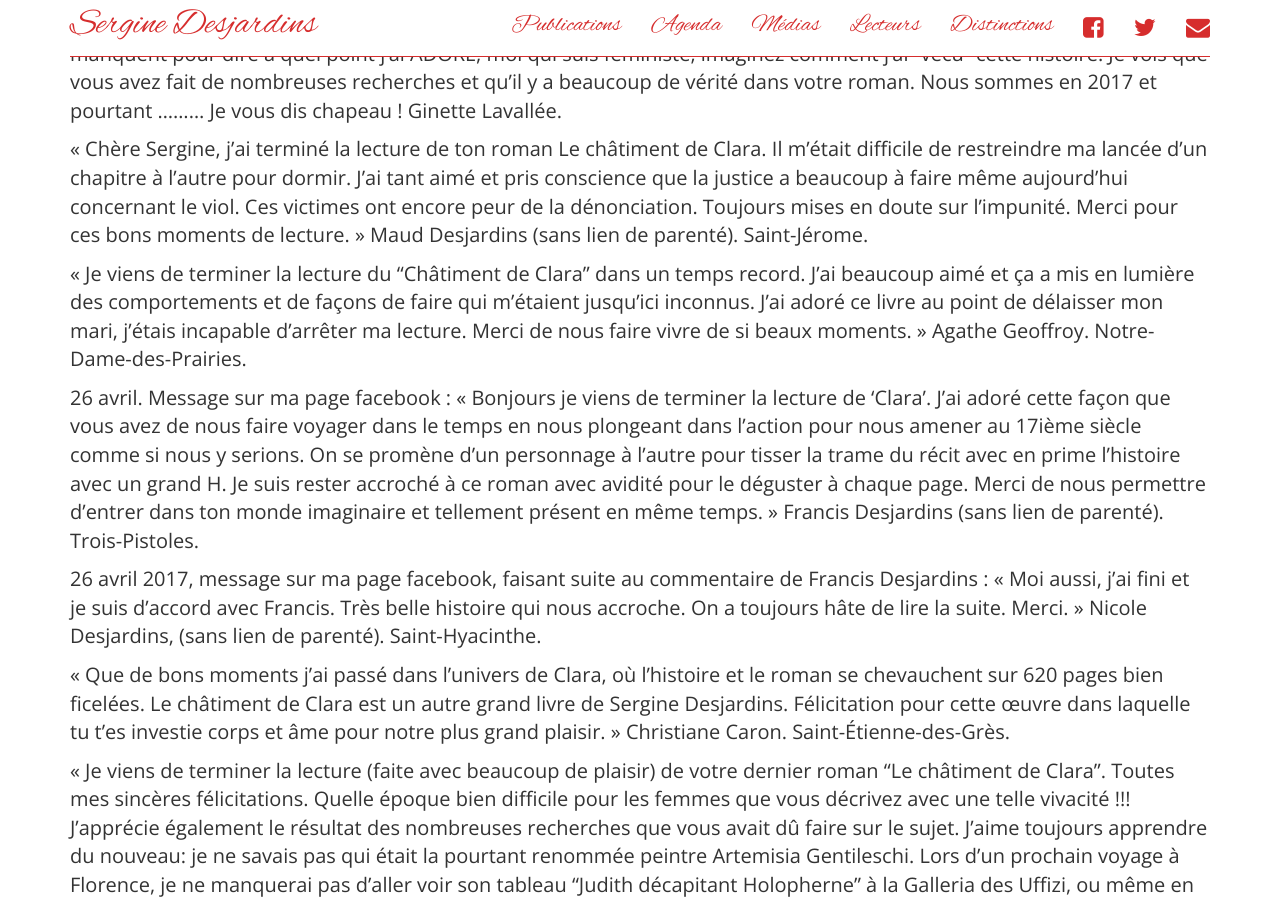
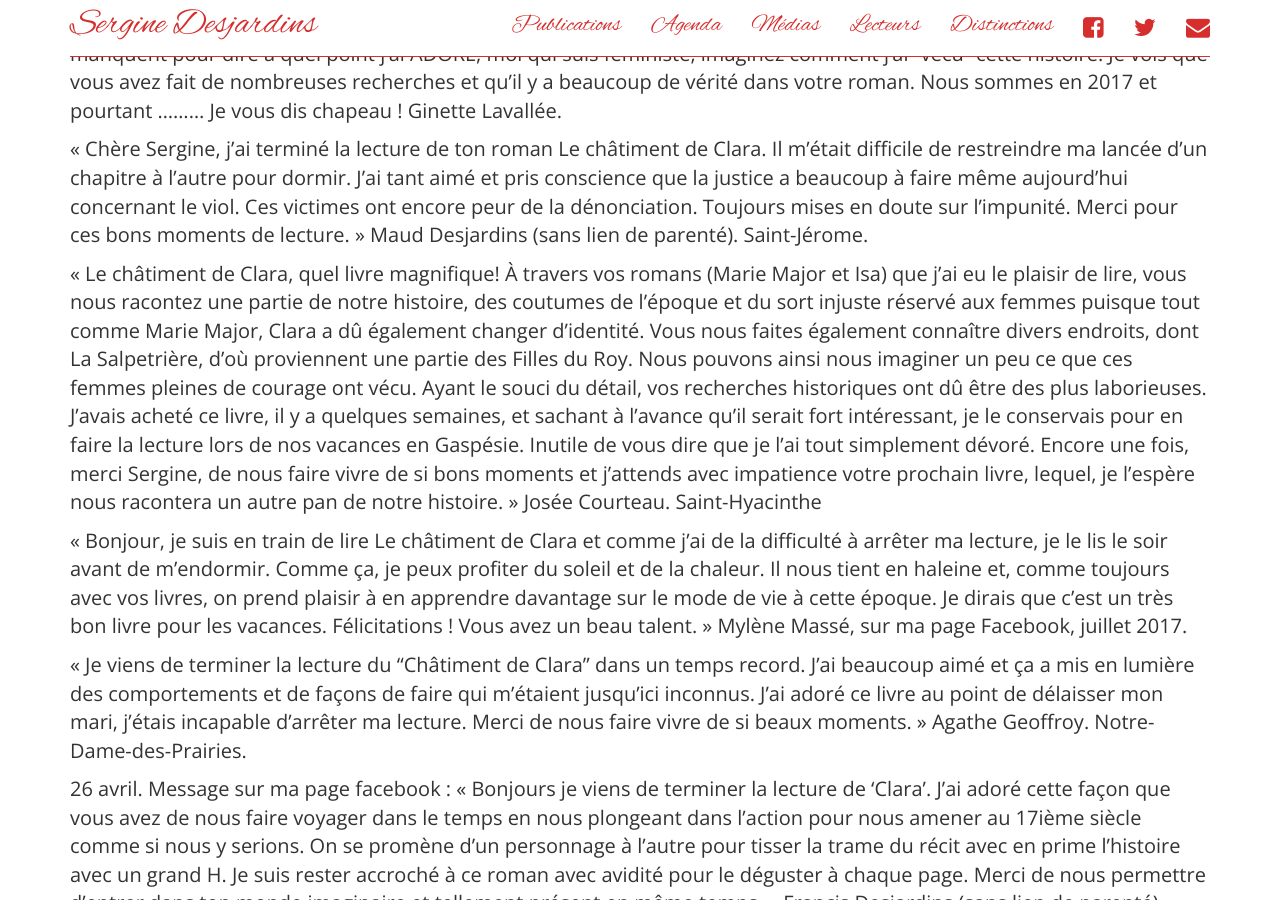
Before and after one commit to serginedesjardins/serginedesjardins.github.io, a Jekyll site: the page built from lecteurs.md, in a window 1280 px wide and 900 px high, scrolled down 2612 px. Built offline with Jekyll 4.4.1, drawn with Linux system fonts in a browser that asks for light colours; nearby versions of some CDN libraries; some of the changed text lies outside the part shown.

Commit message:
2 pour Clara, 1 Robertine, 1 Major

```diff
--- a/lecteurs.md
+++ b/lecteurs.md
@@ -39,6 +39,10 @@ Tu as tellement vécu dans ta tête dans ce Paris du 17ième siècle j’ai la c
 « Madame! Madame! Madame! Que puis-je dire? OUF! WOW. Ouf:  toute une histoire! Wow: époustouflant! Les mots me manquent pour dire à quel point j'ai ADORĖ; moi qui suis féministe, imaginez comment j'ai "vécu" cette histoire.  Je vois que vous avez fait de nombreuses recherches et qu'il y a beaucoup de vérité dans votre roman. Nous sommes en 2017 et pourtant ......... Je vous dis chapeau  ! Ginette Lavallée.
 
 « Chère Sergine, j’ai terminé la lecture de ton roman Le châtiment de Clara. Il m’était difficile de restreindre ma lancée d’un chapitre à l’autre pour dormir. J’ai tant aimé et pris conscience que la justice a beaucoup à faire même aujourd’hui concernant le viol. Ces victimes ont encore peur de la dénonciation. Toujours mises en doute sur l’impunité. Merci pour ces bons moments de lecture. » Maud Desjardins (sans lien de parenté). Saint-Jérome.
+
+« Le châtiment de Clara, quel livre magnifique! À travers vos romans (Marie Major et Isa) que j'ai eu le plaisir de lire, vous nous racontez une partie de notre histoire, des coutumes de l'époque et du sort injuste réservé aux femmes puisque tout comme Marie Major, Clara a dû également changer d'identité. Vous nous faites également connaître divers endroits, dont La Salpetrière, d'où proviennent une partie des Filles du Roy. Nous pouvons ainsi nous imaginer un peu ce que ces femmes pleines de courage ont vécu. Ayant le souci du détail, vos recherches historiques ont dû être des plus laborieuses. J'avais acheté ce livre, il y a quelques semaines, et sachant à l'avance qu'il serait fort intéressant, je le conservais pour en faire la lecture lors de nos vacances en Gaspésie. Inutile de vous dire que je l'ai tout simplement dévoré. Encore une fois, merci Sergine, de nous faire vivre de si bons moments et j'attends avec impatience votre prochain livre, lequel, je l'espère nous racontera un autre pan de notre histoire. » Josée Courteau. Saint-Hyacinthe
+
+« Bonjour, je suis en train de lire Le châtiment de Clara et comme j'ai de la difficulté à arrêter ma lecture, je le lis le soir avant de m'endormir. Comme ça, je peux profiter du soleil et de la chaleur. Il nous tient en haleine et, comme toujours avec vos livres, on prend plaisir à en apprendre davantage sur le mode de vie à cette époque. Je dirais que c'est un très bon livre pour les vacances. Félicitations ! Vous avez un beau talent. » Mylène Massé, sur ma page Facebook, juillet 2017.
 
 « Je viens de terminer la lecture du "Châtiment de Clara" dans un temps record. J'ai beaucoup aimé et ça a mis en lumière des comportements et de façons de faire qui m'étaient jusqu'ici inconnus. J'ai adoré ce livre au point de délaisser mon mari, j'étais incapable d'arrêter ma lecture. Merci de nous faire vivre de si beaux moments. » Agathe Geoffroy. Notre-Dame-des-Prairies.
 
@@ -274,6 +278,8 @@ s'apprêtent à ouvir leurs classes aux garçons. L'Histoire a de ses
 retournements et c'est précisément ce que je cherche dans mes lectures et que
 vous m'offrez par votre travail, des perspectives historiques qui nourrissent
 et font grandir, merci » - Yvonnick Roy. Québec
+
+« Je joins ma voix à ce charmant concert pour dire que la biographie de Robertine est une merveille qui s’est lovée dans mon cœur pour y rester à jamais. Depuis ma lecture de l’œuvre l’été dernier, il ne s’est pas passé une semaine sans que je pense avec attendrissement, tant à Robertine l’audacieuse journaliste et la femme à la personnalité ravissante, qu’à Sergine la biographe passionnée et méticuleuse qui, par un tour de force, rend toute légère la lecture d’un sujet pourtant si densément riche. Vraiment, je vous en recommande la lecture. » Esther Paul, sur ma page Facebook, 28 juillet 2017.
 
 « Je me suis  plongée tête première dans ton livre sur Robertine Barry.  J'ai
 tout de suite été accrochée.  Comme je n'avais pas terminé un roman commencé
@@ -818,3 +824,5 @@ mes nièces, à mes amies. Il est à espérer que de nouveaux lecteurs et de
 nouvelles lectrices jouiront de votre roman.  Je me propose d'autres heures
 agréables à lire vos autres romans » - [Denise
 St-Jean](http://www.cyberpedago.blogspot.com).
+
+« Une excellente auteure et de plus avec le même ancêtre que moi : Antoine Roy. Son excellent roman Marie Major m’a touchée jusqu’au cœur. » Diane St-Laurent. Rimouski. Sur ma page Facebook, 28 juillet 2017.
```
